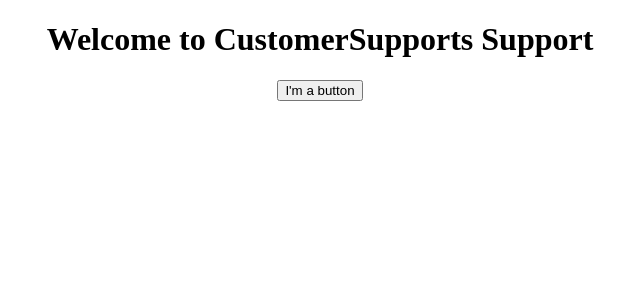
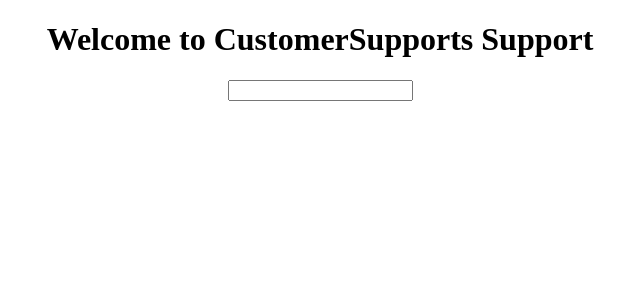
Before and after one commit to zubsyeda/HackTX, a React (Create React App) app: page / in a window 1280 px wide. Shown: the top 300 px of the page, without its empty margins (320-960 px from the left). Built offline with nearby package versions, Linux system fonts and the light colour scheme.

Commit message:
added chatbox

```diff
--- a/src/App.js
+++ b/src/App.js
@@ -6,11 +6,19 @@ function MyButton() {
   );
 }
 
+function InputChatBox() {
+  return (
+    <form>
+      <input type="text" id="input"></input>
+    </form>
+  );
+}
+
 function App() {
   return (
     <div className="App">
       <h1>Welcome to CustomerSupports Support</h1>
-      <MyButton/>
+      <InputChatBox/>
     </div>
   );
 }
```
